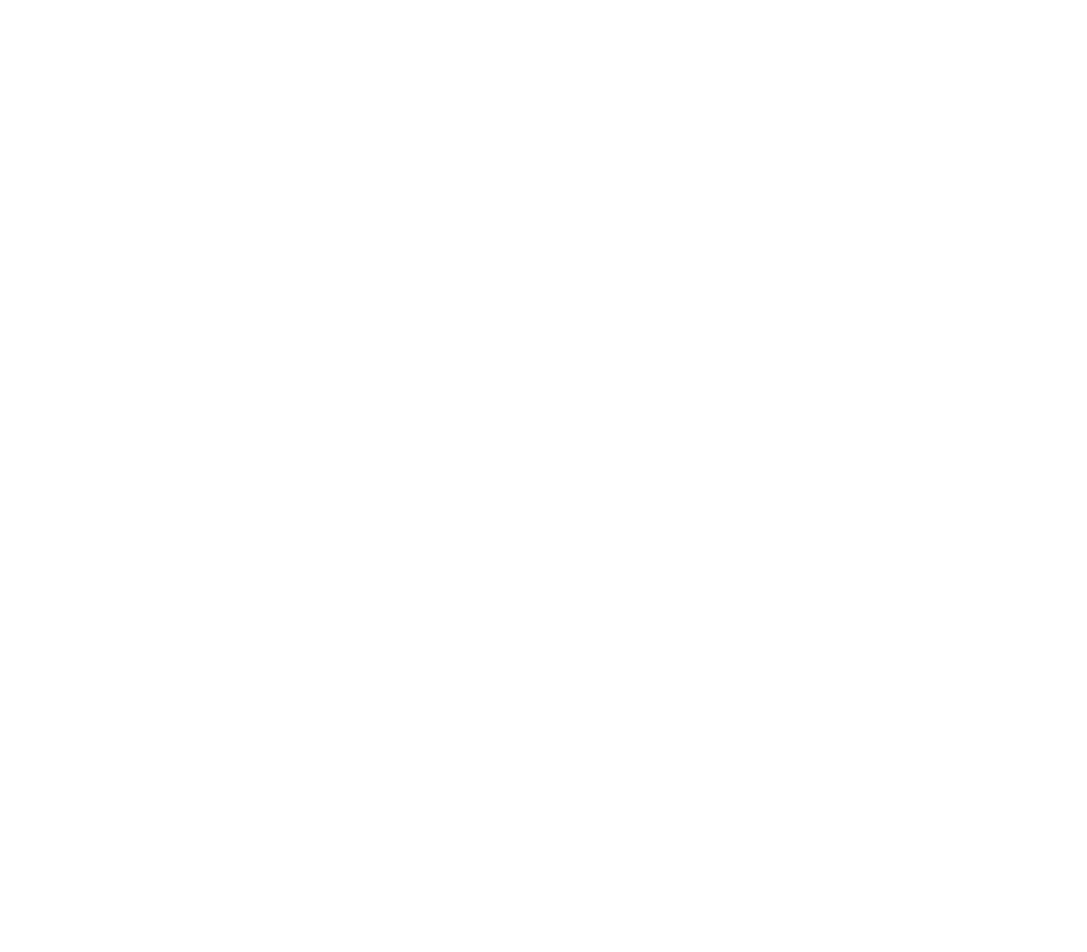
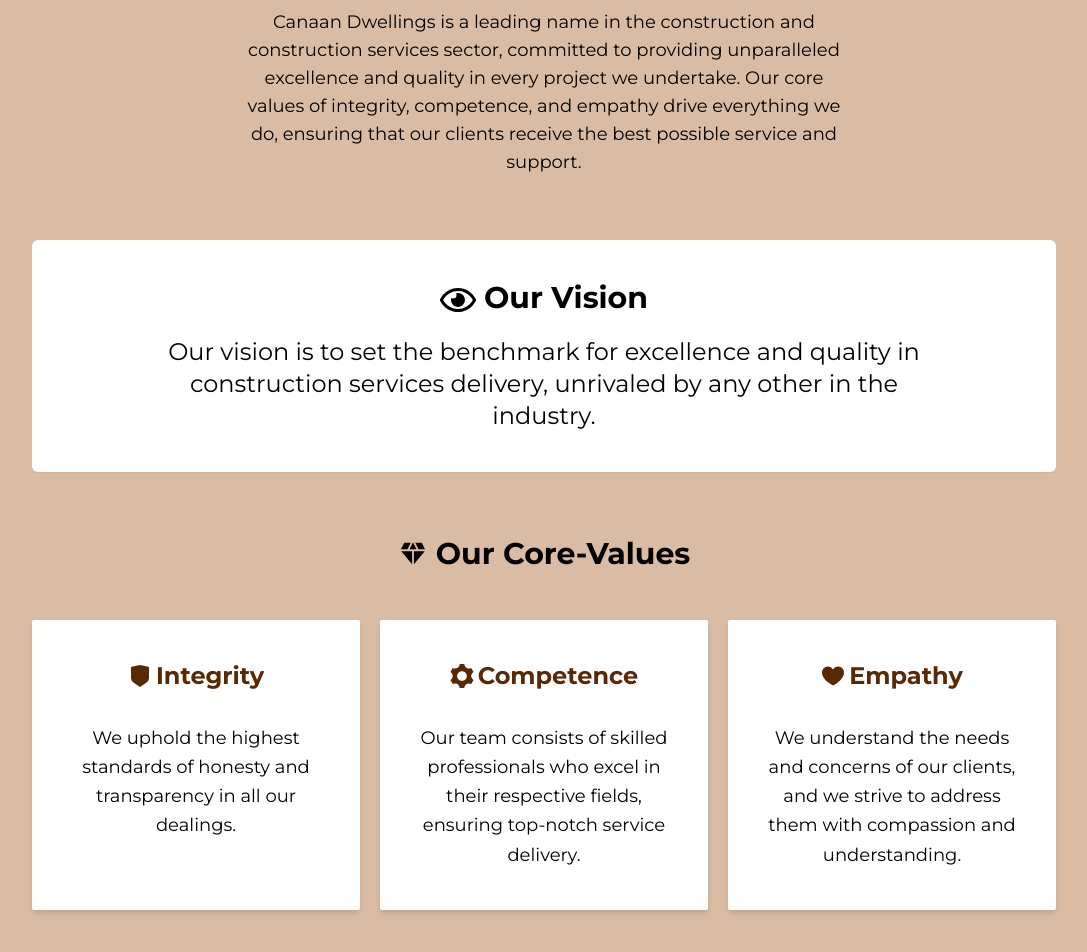
Before and after one commit to Benjaminlucky/canaan, a React (Vite) app in the folder client/: page / in a window 1280 px wide. Shown: the part 1110-2062 px from the top of the page, without its empty margins (96-1183 px from the left). Before the commit the page ends 938 px from the top, so only its background shows below. Built offline with nearby package versions, Linux system fonts and the light colour scheme.

Commit message:
AboutHomepage Component Implemented

```diff
--- /dev/null
+++ b/client/src/components/aboutHome/Abouthome.jsx
@@ -0,0 +1,133 @@
+import React, { useEffect, useState, createElement } from "react";
+import { motion } from "framer-motion";
+import { FaRegEye } from "react-icons/fa";
+import { MdDiamond } from "react-icons/md";
+import { values } from "../../data";
+
+function Abouthome() {
+  const [screenVariant, setScreenVariant] = useState("large");
+
+  // Determine screen size on mount
+  useEffect(() => {
+    const updateVariant = () => {
+      setScreenVariant(window.innerWidth <= 768 ? "small" : "large");
+    };
+    updateVariant(); // Set on initial render
+    window.addEventListener("resize", updateVariant); // Update on resize
+    return () => window.removeEventListener("resize", updateVariant);
+  }, []);
+
+  const variants = {
+    small: { opacity: 0, x: -50 },
+    large: { opacity: 0, x: 0 },
+  };
+
+  // Animation Variants
+  const slideIn = {
+    hidden: { opacity: 0, y: 50 },
+    visible: { opacity: 1, y: 0 },
+  };
+
+  const gridItem = {
+    hidden: { opacity: 0, x: -50 },
+    visible: { opacity: 1, x: 0 },
+  };
+
+  return (
+    <motion.div
+      className="homeAbout__section w-full bg-customBrown-100"
+      initial="hidden"
+      animate="visible"
+      viewport={{ once: true, amount: 0.5 }}
+      transition={{ staggerChildren: 0.3, duration: 0.8, ease: "easeOut" }}
+      variants={variants}
+      custom={screenVariant}
+    >
+      <div className="homeAbout__wrapper w-4/5 mx-auto">
+        <div className="homeAbout__content text-center py-16 md:py-28">
+          <motion.h3
+            className="text-center text-3xl md:text-5xl pb-5"
+            variants={slideIn}
+            transition={{ duration: 0.8, ease: "easeOut" }}
+          >
+            About Canaan Dwellings
+          </motion.h3>
+          <motion.p
+            className="text-center text-lg md:text-zxl w-full  lg:w-3/5 mx-auto"
+            variants={slideIn}
+            transition={{ duration: 0.8, ease: "easeOut" }}
+          >
+            Canaan Dwellings is a leading name in the construction and
+            construction services sector, committed to providing unparalleled
+            excellence and quality in every project we undertake. Our core
+            values of integrity, competence, and empathy drive everything we do,
+            ensuring that our clients receive the best possible service and
+            support.
+          </motion.p>
+          <motion.div
+            className="vision bg-white mt-16 w-fit flex mx-auto rounded-md"
+            variants={slideIn}
+          >
+            <div className="vision__content p-5 md:py-10 md:px-10 flex flex-col justify-center rounded-sm shadow-sm">
+              <div className="title__wrapper flex flex-row justify-center gap-2 items-center">
+                <FaRegEye className="text-2xl xs:text-xl md:text-4xl flex items-start mb-4" />
+                <h3 className="title text-2xl xs:text-xl  md:text-3xl flex items-center font-bold mb-5">
+                  Our Vision
+                </h3>
+              </div>
+              <p className="text-lg xs:text-lg md:text-2xl leading-relaxed rounded-sm w-full  md:w-4/5 mx-auto">
+                Our vision is to set the benchmark for excellence and quality in
+                construction services delivery, unrivaled by any other in the
+                industry.
+              </p>
+            </div>
+          </motion.div>
+          <motion.div
+            className="core__values flex w-full mt-16"
+            variants={slideIn}
+          >
+            <div className="core__content flex w-full">
+              <div className="value__Wrapper">
+                <motion.div
+                  className="section__title flex gap-2 justify-center items-center mb-12"
+                  variants={slideIn}
+                >
+                  <motion.div className="icon" variants={slideIn}>
+                    <MdDiamond className="text-3xl" />
+                  </motion.div>
+                  <motion.h3
+                    className="text-2xl xs:text-2xl md:text-3xl font-bold"
+                    variants={slideIn}
+                  >
+                    Our Core-Values
+                  </motion.h3>
+                </motion.div>
+
+                <div className="values__wrapper grid grid-cols-1 lg:grid-cols-3 gap-5">
+                  {values.map((value, index) => (
+                    <motion.div
+                      key={index}
+                      className="value flex flex-col bg-white p-4 xs:px-6 xs:py-6 md:py-10 md:px-10 rounded-sm shadow-md"
+                      variants={gridItem}
+                      transition={{ duration: 0.8, ease: "easeOut" }}
+                    >
+                      <div className="value__title flex flex-col">
+                        <div className="value__icon flex justify-center items-center gap-1 text-2xl font-bold mb-4 md:mb-8 text-customBrown-500">
+                          {createElement(value.icon)}
+                          <div className="title">{value.name}</div>
+                        </div>
+                        <p className="text-lg leading-relaxed">{value.text}</p>
+                      </div>
+                    </motion.div>
+                  ))}
+                </div>
+              </div>
+            </div>
+          </motion.div>
+        </div>
+      </div>
+    </motion.div>
+  );
+}
+
+export default Abouthome;
--- a/client/src/components/topnavigation/Topnav.jsx
+++ b/client/src/components/topnavigation/Topnav.jsx
@@ -53,7 +53,7 @@
                   className={({ isActive }) =>
                     isActive
                       ? "bg-customBrown-100 w-full font-bold py-3 px-3 hover:text-customBrown-500 transition duration-500 ease-in-out"
-                      : "w-full font-semibold py-3 px-3 hover:text-customBrown-500 transition duration-500 ease-in-out"
+                      : "w-full font-semibold py-3 px-3 hover:text-customBrown-200 transition duration-500 ease-in-out"
                   }
                 >
                   {link.label}
--- a/client/src/data.js
+++ b/client/src/data.js
@@ -1,3 +1,7 @@
+import { RiShieldFill } from "react-icons/ri";
+import { ImCog } from "react-icons/im";
+import { GoHeartFill } from "react-icons/go";
+
 export const menuLinks = [
   {
     label: "Home",
@@ -16,3 +20,24 @@
     link: "/contact",
   },
 ];
+
+export const values = [
+  {
+    id: 1,
+    name: "Integrity",
+    icon: RiShieldFill,
+    text: "We uphold the highest standards of honesty and transparency in all our dealings.",
+  },
+  {
+    id: 2,
+    name: "Competence",
+    icon: ImCog,
+    text: "Our team consists of skilled professionals who excel in their respective fields, ensuring top-notch service delivery.",
+  },
+  {
+    id: 3,
+    name: "Empathy",
+    icon: GoHeartFill,
+    text: "We understand the needs and concerns of our clients, and we strive to address them with compassion and understanding.",
+  },
+];
--- a/client/src/pages/home/Home.jsx
+++ b/client/src/pages/home/Home.jsx
@@ -1,12 +1,18 @@
 import React from "react";
 import Hero from "../../components/hero/Hero";
+import Abouthome from "../../components/aboutHome/Abouthome";
 
 function Home() {
   return (
     <main className="home__section">
       <div className="home__wrapper">
         {/** Hero section here */}
-        <Hero />
+        <div className="hero">
+          <Hero />
+        </div>
+        <div className="home">
+          <Abouthome />
+        </div>
       </div>
     </main>
   );
--- a/client/tailwind.config.js
+++ b/client/tailwind.config.js
@@ -15,6 +15,14 @@
       fontSize: {
         "2.5xl": "1.75rem", // Example: 1.75rem is between 2xl (1.5rem) and 3xl (1.875rem)
       },
+      screens: {
+        xs: "320px",
+        sm: "480px", // Custom breakpoint for smaller devices
+        md: "768px",
+        lg: "1024px",
+        xl: "1280px",
+        "2xl": "1536px",
+      },
     },
   },
   plugins: [],
```
